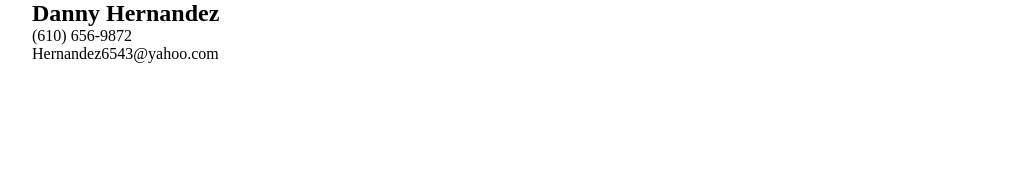
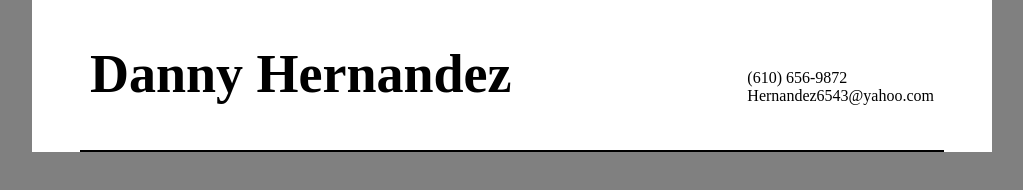
Before and after one commit to DanH27/hernandez-resume, a plain HTML site: page index.html in a window 1280 px wide. Shown: the whole page, without its empty margins (128-1151 px from the left). Drawn offline with Linux system fonts and the light colour scheme.

Commit message:
Completed header.

```diff
--- a/index.html
+++ b/index.html
@@ -8,11 +8,11 @@
 <body>
   <div class="container">
     <header>
-      <section class="name">
-        <h1>Danny Hernandez</h1>
+        <h1 class="name">Danny Hernandez</h1>
+        <section class="contact-info">
+        <p>(610) 656-9872</p>
+        <p>Hernandez6543@yahoo.com</p>
       </section>
-          <p>(610) 656-9872</p>
-          <p>Hernandez6543@yahoo.com</p>
     </header>
   </div>
 </body>
--- a/style.css
+++ b/style.css
@@ -2,8 +2,33 @@
   margin: 0;
   padding: 0;
 }
+body {
+  background-color: grey;
+}
 .container {
   width: 960px;
   margin: 0 auto;
+  background-color: white;
 }
 /* Header */
+header {
+  height: 150px;
+  position: relative;
+  width: 90%;
+  border-bottom: 2px solid black;
+  margin: 0 auto;
+}
+.name {
+  position: absolute;
+  bottom: 45px;
+  left: 10px;
+  font-size: 54px;
+}
+.contact-info {
+  position: absolute;
+  bottom: 45px;
+  right: 10px;
+}
+.header {
+  background-color: grey;
+}
```
